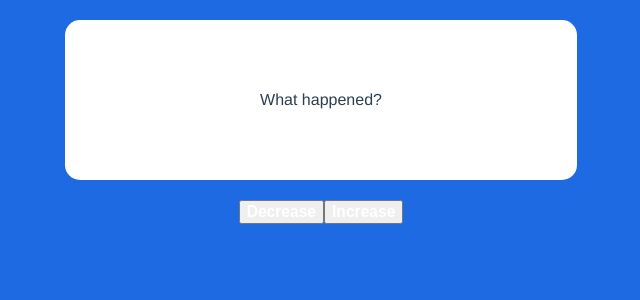
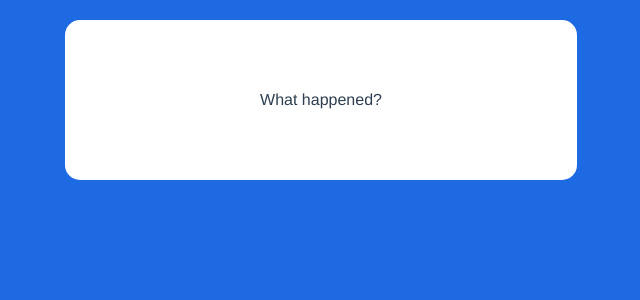
Before and after one commit to olioni/olioni-vue-app, a Vue app in the folder olioni-vue-app/: page / in a window 1280 px wide. Shown: the top 300 px of the page, without its empty margins (319-959 px from the left). Built offline with nearby package versions, Linux system fonts and the light colour scheme.

Commit message:
working on replies for questions

```diff
--- a/olioni-vue-app/src/components/HelloWorld.vue
+++ b/olioni-vue-app/src/components/HelloWorld.vue
@@ -7,9 +7,10 @@
     </div>
     <div id="bottomBox">
 
-      <div id="testButtons">
-        <button @click="decreaseIndex()"><h3>Decrease</h3></button>
-        <button @click="increaseIndex()"><h3>Increase</h3></button>
+      <div class="checkBoxDiv" :key="question" v-for="(response, question) in responses">
+        <div class="checkBox" @click="setSelected()" v-for="questionReplys in reponse" :key="questionReplys">
+          <h3 class="checkBoxText"> {{ questionReplys }}</h3>
+        </div>
       </div>
 
     </div>
@@ -19,6 +20,7 @@
 <script>
 import {questionsObj} from '@/components/data.js'
 import {questions} from '@/components/data.js'
+import {responses} from '@/components/data.js'
 
 export default {
   name: 'HelloWorld',
@@ -27,6 +29,8 @@ export default {
     return {
       questionsObj: questionsObj,
       questions: questions,
+      responses: responses,
+
       questionIndex: 'question1',
       index: 0
     }
@@ -78,6 +82,12 @@ export default {
 #bottomBox {
   height: 75vh;
   width: 100vw;
+
+  display: flex;
+  justify-content: center;
+  /* align-items: center; */
+  flex-direction: row;
+  flex-wrap: wrap;
 }
 
 h3 {
@@ -104,4 +114,38 @@ h3 {
 
   border-radius: 15px;
 }
+
+.checkBoxDiv {
+  width: 12vw;
+  height: 12vh;
+
+  display: flex;
+  justify-content: center;
+  align-items: center;
+}
+
+.checkBox {
+  background-color: white;
+
+  color: black;
+
+  width: 10vw;
+  height: 10vh;
+
+  border-radius: 15px;
+
+  display: flex;
+  justify-content: center;
+  align-items: center;
+
+  transition: 0.3s;
+}
+
+.checkBox:hover {
+  cursor: pointer;
+}
+
+.checkBoxText {
+  color: black;
+}
 </style>
--- a/olioni-vue-app/src/components/data.js
+++ b/olioni-vue-app/src/components/data.js
@@ -1,6 +1,5 @@
 export const questions = ['question1', 'question2', 'question3', 'question4', 'question5']
 
-export const questionsArr = ['What happened?', 'What did you want to happen? OR Think was going to happen?', 'Who has been affected or hurt and how?', 'What needs to happen to fix things up?', 'Next time?']
 export const questionsObj = {question1: 'What happened?', question2: 'What did you want to happen? OR Think was going to happen?', question3: 'Who has been affected or hurt and how?', question4: 'What needs to happen to fix things up?', question5: 'Next time?'}
 
-export const responses = [['Pushed', 'Hit', 'Kicked', 'Took Something', 'Bad/Nasty Words', 'Spat', 'Ignored', 'Upset Someone', 'Ran Away', 'Broke', 'Scratched', 'Made a Mess'], ['Angry', 'Go Away', 'Frustrated', "Don't Like/Don't Want To", 'Confused', 'Want To Play', 'Worried', 'Want To Go Home', 'Stop!', 'Need Help', 'Not Fair']]
+export const responses = { question1: ['Pushed', 'Hit', 'Kicked', 'Took Something', 'Bad/Nasty Words', 'Spat', 'Ignored', 'Upset Someone', 'Ran Away', 'Broke', 'Scratched', 'Made a Mess'], question2: ['Angry', 'Go Away', 'Frustrated', "Don't Like/Don't Want To", 'Confused', 'Want To Play', 'Worried', 'Want To Go Home', 'Stop!', 'Need Help', 'Not Fair']}
```
